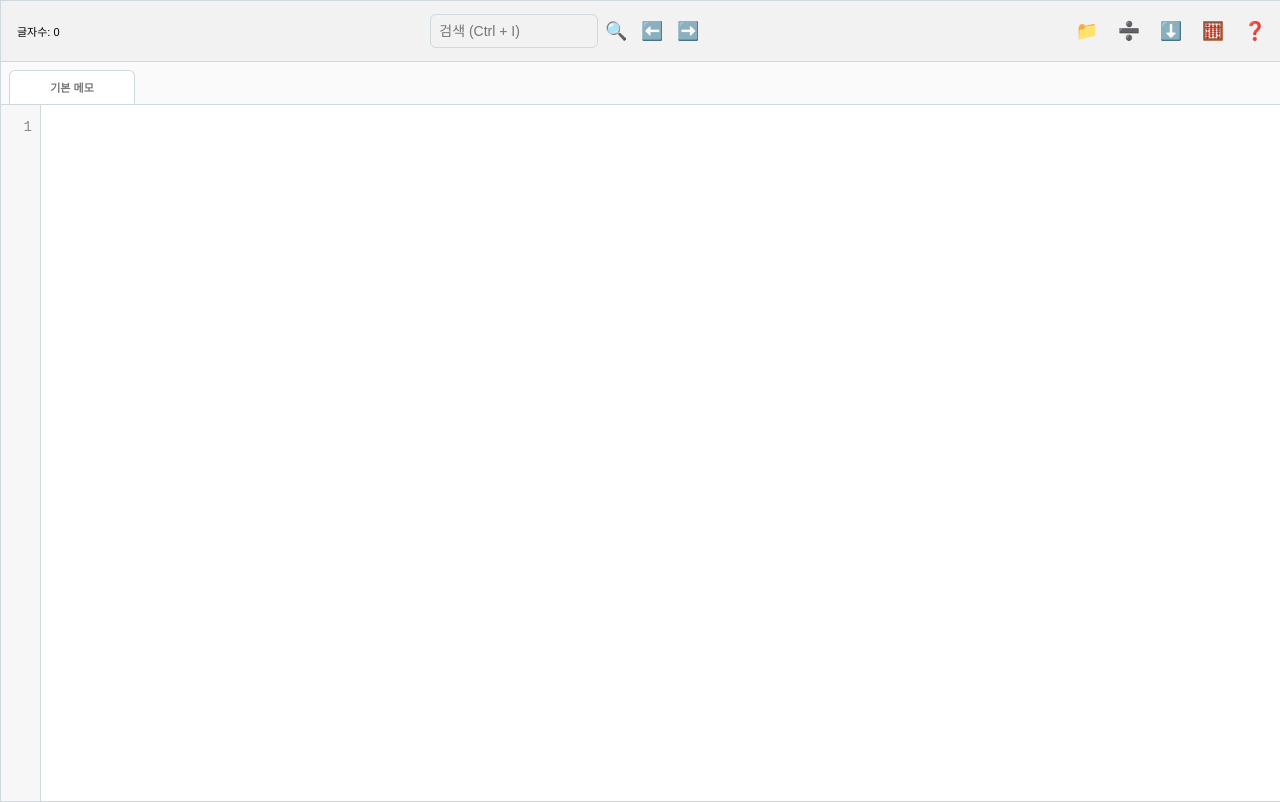
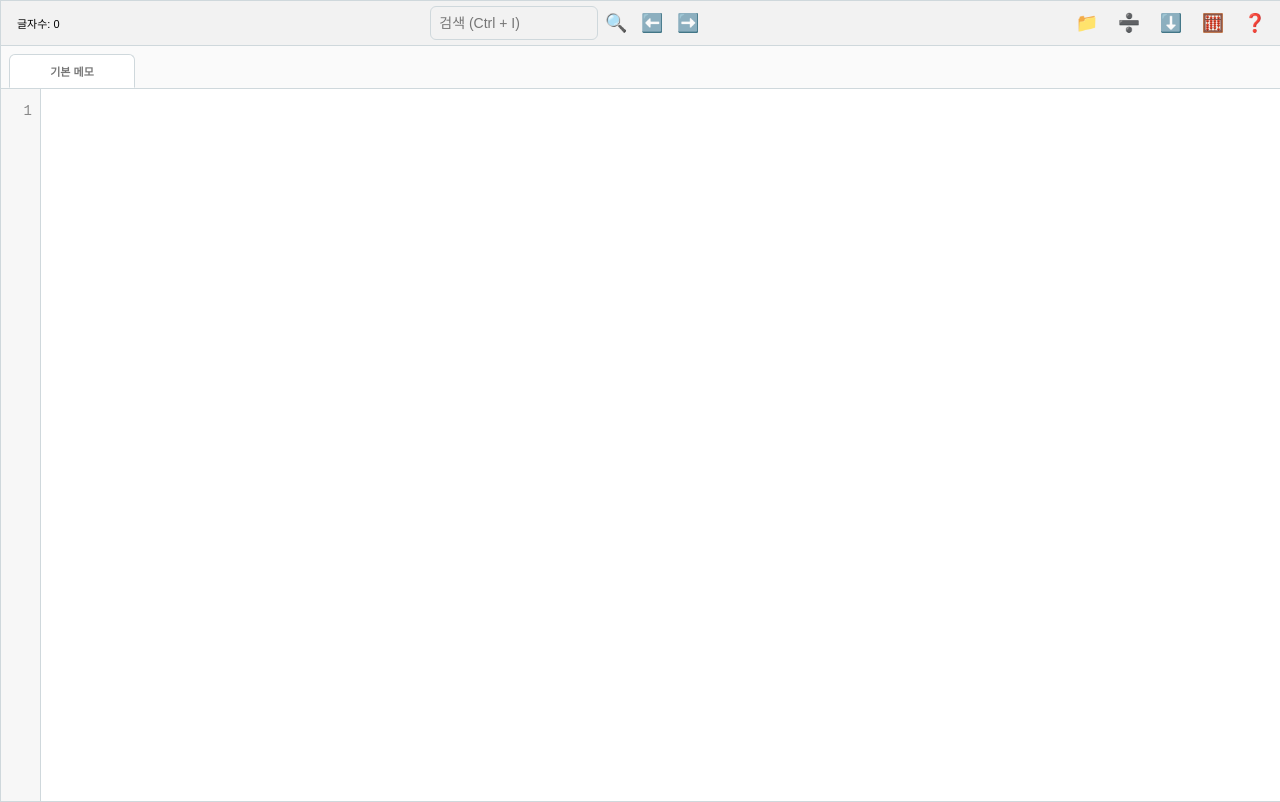
Before and after one commit to chobocho/ssMemo, a plain HTML site: page ssMemoWeb/index.html in a window 1280 px wide. Drawn offline with Linux system fonts and the light colour scheme.

Commit message:
메모 제목 및 스타일 수정, 탭 UI 개선

```diff
--- a/ssMemoWeb/index.html
+++ b/ssMemoWeb/index.html
@@ -29,7 +29,7 @@
         <!-- 탭 UI -->
         <div class="note-tabs-container">
             <div class="note-tab note-tab-active" data-tab="main">
-                <span id="current-memo-title" class="current-memo-title" title="">―</span>
+                <span id="current-memo-title" class="current-memo-title" title="">메모장</span>
             </div>
             <div class="note-tab note-tab-hidden" data-tab="0">
                 <span class="note-tab-label">파일 1</span>
--- a/ssMemoWeb/src/notepad.js
+++ b/ssMemoWeb/src/notepad.js
@@ -1101,7 +1101,7 @@ URL을 드래그 후 우클릭하면 해당 URL로 이동합니다.
     refreshTitleDisplay() {
         const el = document.getElementById('current-memo-title');
         if (!el) return;
-        const title = state.notepad.currentMemoTitle || '―';
+        const title = state.notepad.currentMemoTitle || '메모장';
         el.textContent = title;
         el.title = `현재 메모: ${title}`;
     },
--- a/ssMemoWeb/src/style.css
+++ b/ssMemoWeb/src/style.css
@@ -91,14 +91,14 @@ body.dark-theme .note-panel.drag-over {
     display: flex;
     justify-content: space-between;
     align-items: center;
-    padding: 8px 8px;
+    padding: 4px 8px;
     background: rgba(0, 0, 0, 0.05);
     border-bottom: 1px solid var(--search-border);
     color: var(--modal-text);
     font-weight: bold;
     gap: 6px;
     flex-wrap: wrap;
-    min-height: 44px;
+    min-height: 34px;
 }
 
 .current-memo-title {
```
Also changed, not shown: ssMemoWeb/release/index.html.
